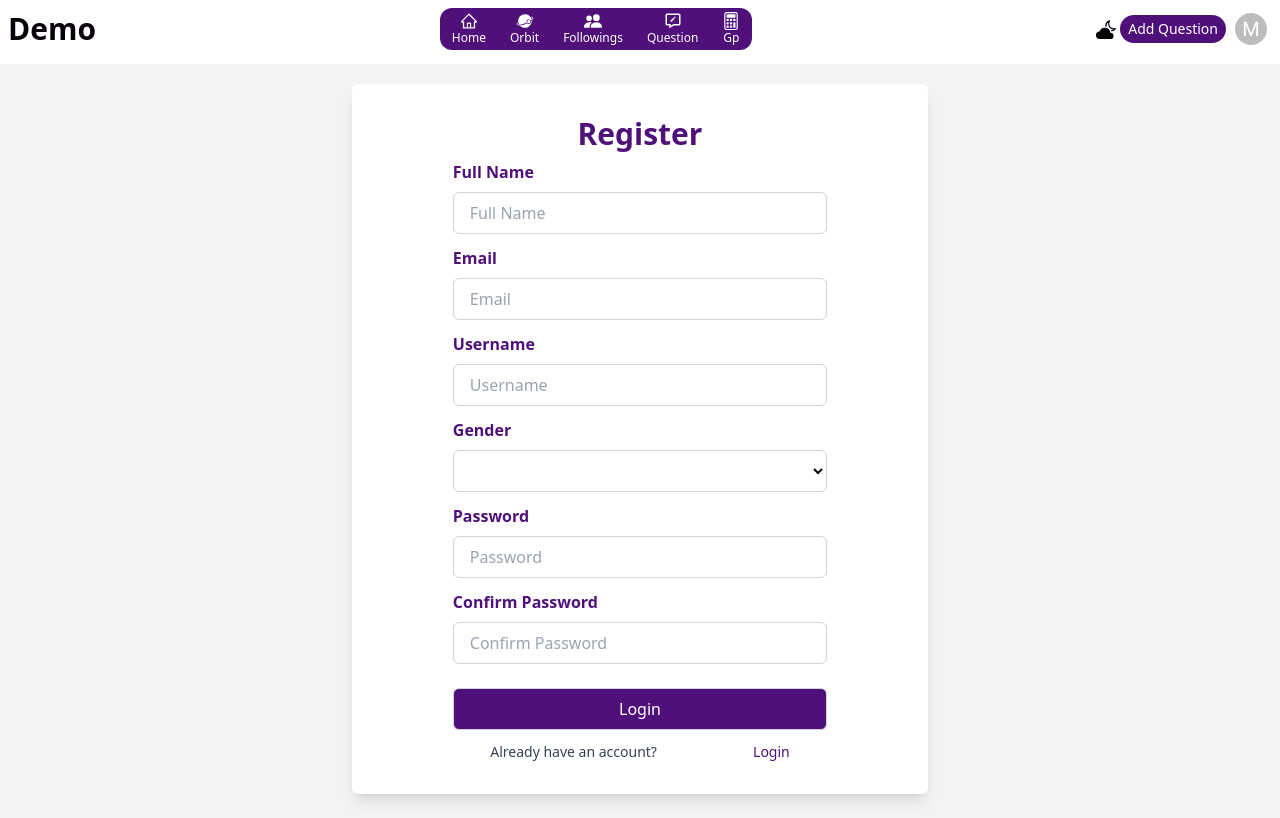
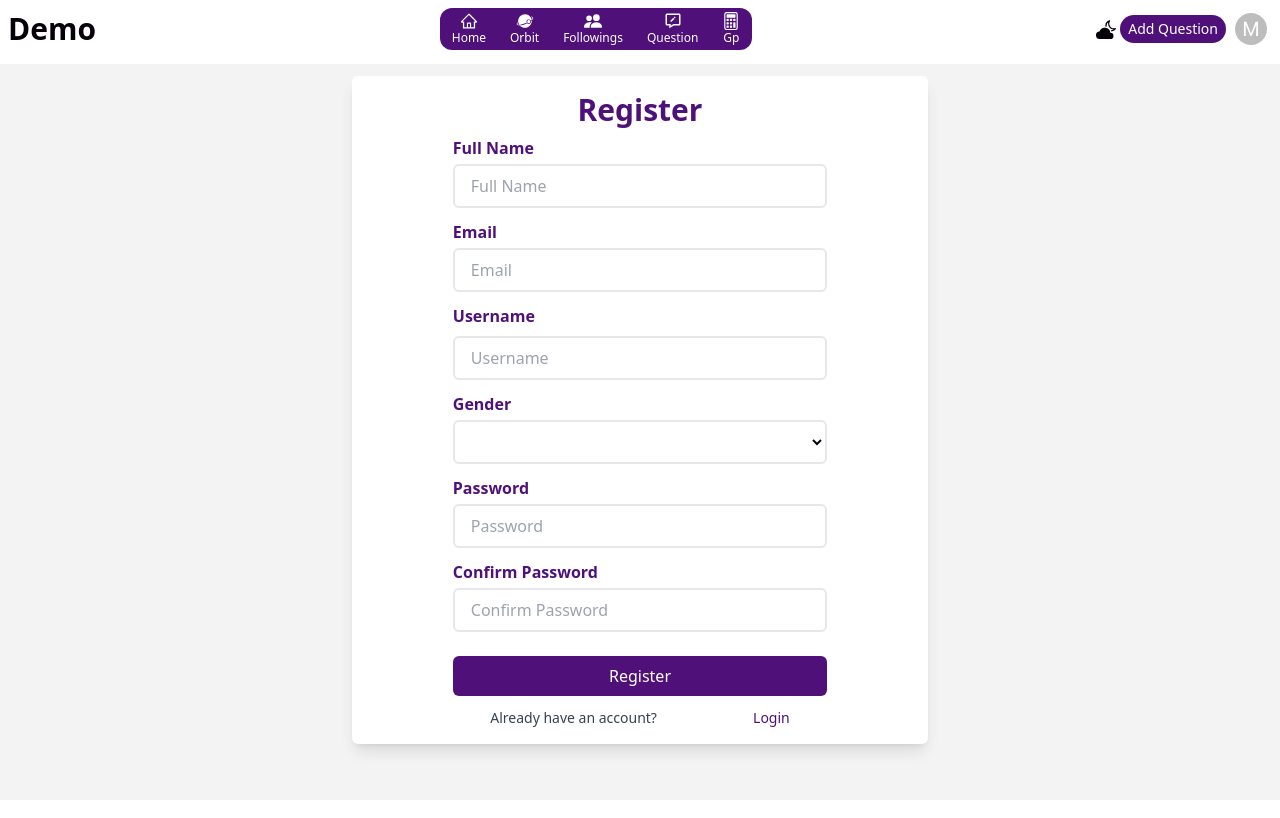
Before and after one commit to Adeosun01pluto/EchoMind, a React (Vite) app: page /register in a window 1280 px wide. Built offline with nearby package versions, Linux system fonts and the light colour scheme; no server answers.

Commit message:
ui ux styling

```diff
--- a/src/constants/constant.js
+++ b/src/constants/constant.js
@@ -1,5 +1,5 @@
-// export const BASE_URL = "http://localhost:4001"
-export const BASE_URL = "https://echo-server-8cvm.onrender.com"
+export const BASE_URL = "http://localhost:4001"
+// export const BASE_URL = "https://echo-server-8cvm.onrender.com"
 
 // export const Ads = <script async src="https://pagead2.googlesyndication.com/pagead/js/adsbygoogle.js?client=ca-pub-2148071257659578"
 // crossorigin="anonymous"></script>
--- a/src/pages/auth/Login.jsx
+++ b/src/pages/auth/Login.jsx
@@ -55,28 +55,28 @@ const Login = () => {
   return (
     <div className="w-[100%] md:w-[90%] py-6 mx-auto text-[#060109] flex justify-center">
       <div className=" w-[95%] md:w-[50%] py-8 dark:bg-[#171517] bg-[white] rounded-md flex flex-col shadow-lg items-center">
-        <p className='md:text-3xl text-xl py-3 text-[#4f1179] font-semibold'>Welcome Back</p>
+        <p className='md:text-3xl text-xl py-3 dark:text-white text-[#4f1179] font-semibold'>Welcome Back</p>
         <form onSubmit={handleSubmit} className="w-[95%] md:w-[65%] mt-5 mx-auto flex flex-col gap-4">
           <div className='flex flex-col gap-2'>
-            <label className="text-[#4f1179] text-md font-semibold">Username</label>
+            <label className="dark:text-white text-[#4f1179] text-md font-semibold">Username</label>
             <input
               type="text"
               name="username"
               value={formData.username}
               onChange={handleChange}
               placeholder="Username"
-              className="w-full px-4 focus:text-md text-md py-2 rounded-md border border-gray-300 focus:outline-none focus:ring-2 focus:ring-[#4f1179]"
+              className="w-full px-4 focus:text-md text-md py-2 rounded-md dark:border-0 border-2 dark:bg-[#000] dark:text-white bg-[white] focus:outline-none focus:ring-2 focus:ring-[#4f1179]"
             />
           </div>
           <div className='flex flex-col gap-2'>
-            <label className="text-[#4f1179] text-md font-semibold">Password</label>
+            <label className="dark:text-white text-[#4f1179] text-md font-semibold">Password</label>
             <input
               type="password"
               name="password"
               value={formData.password}
               onChange={handleChange}
               placeholder="Password"
-              className="w-full px-4 py-2 rounded-md focus:text-md text-md border border-gray-300 focus:outline-none focus:ring-2 focus:ring-[#4f1179]"
+              className="w-full px-4 py-2 rounded-md focus:text-md text-md dark:border-0 border-2 dark:bg-[#000] dark:text-white bg-[white] focus:outline-none focus:ring-2 focus:ring-[#4f1179]"
             />
           </div>
           <div className="error text-red-500">{error}</div>
@@ -97,7 +97,7 @@ const Login = () => {
           </span> : "Login" } </button>
           <div className="flex justify-between w-[80%] mx-auto text-sm items-center">
             <span className="text-sm text-gray-700">Do not have an account?</span>
-            <Link to="/register" className="text-[#4f1179]">Register</Link>
+            <Link to="/register" className="dark:text-white text-[#4f1179]">Register</Link>
           </div>
         </form>
       </div>
--- a/src/pages/auth/Register.jsx
+++ b/src/pages/auth/Register.jsx
@@ -55,26 +55,26 @@ const Register = () => {
   };
 
   return (
-    <div className="w-[100%] md:w-[90%] mx-auto py-6 text-[#060109] flex justify-center">
-      <div className="w-[95%] dark:bg-[#171517] bg-[white] md:w-[50%] py-8 rounded-md flex flex-col shadow-lg items-center">
-        <p className='md:text-3xl text-xl text-[#4f1179] font-semibold'>Register</p>
-        <form onSubmit={handleSubmit} className=" w-[95%] md:w-[65%] mt-2 mx-auto flex flex-col gap-2 md:gap-3">
-          <div className='flex flex-col gap-2'>
-            <label className="text-[#4f1179] text-md font-semibold">Full Name</label>
+    <div className="w-[100%] md:w-[90%] mx-auto py-4 text-[#060109] flex justify-center">
+      <div className="w-[95%] dark:bg-[#171517] bg-[white] md:w-[50%] py-4 rounded-md flex flex-col shadow-lg items-center">
+        <p className='md:text-3xl text-xl dark:text-white text-[#4f1179] font-semibold'>Register</p>
+        <form onSubmit={handleSubmit} className=" w-[95%] md:w-[65%] mt-2 mx-auto flex flex-col gap-1 md:gap-3">
+          <div className='flex flex-col gap-1'>
+            <label className="dark:text-white text-[#4f1179] text-md font-semibold">Full Name</label>
             <input
               type="text"
               name="fullname"
               value={formData.fullname}
               onChange={handleChange}
               placeholder="Full Name"
-              className="w-full px-4 py-2 rounded-md text-md focus:text-md focus:outline-none border border-gray-300 focus:ring-2 focus:ring-[#4f1179]"
+              className="w-full dark:border-0 border-2 px-4 py-2 rounded-md text-md focus:text-md focus:outline-none dark:bg-[#000] dark:text-white bg-[white] focus:ring-2 focus:ring-[#4f1179]"
             />
           </div>
-          <div className="flex flex-col gap-2">
-            <label className="text-[#4f1179] text-md font-semibold">Email</label>
+          <div className="flex flex-col gap-1">
+            <label className="dark:text-white text-[#4f1179] text-md font-semibold">Email</label>
             <input
               type="text"
-              className="w-full px-4 py-2 rounded-md text-md focus:text-md focus:outline-none border border-gray-300 focus:ring-2 focus:ring-[#4f1179]"
+              className="w-full dark:border-0 border-2 px-4 py-2 rounded-md text-md focus:text-md focus:outline-none dark:bg-[#000] dark:text-white bg-[white] focus:ring-2 focus:ring-[#4f1179]"
               name="email"
               value={formData.email}
               placeholder="Email"
@@ -82,20 +82,20 @@ const Register = () => {
             />
           </div>
           <div className="flex flex-col gap-2">
-            <label className="text-[#4f1179] text-md font-semibold">Username</label>
+            <label className="dark:text-white text-[#4f1179] text-md font-semibold">Username</label>
             <input
               type="text"
-              className="w-full px-4 py-2 rounded-md text-md focus:text-md focus:outline-none border border-gray-300 focus:ring-2 focus:ring-[#4f1179]"
+              className="w-full dark:border-0 border-2 px-4 py-2 rounded-md text-md focus:text-md focus:outline-none dark:bg-[#000] dark:text-white bg-[white] focus:ring-2 focus:ring-[#4f1179]"
               name="username"
               placeholder="Username"
               value={formData.username}
               onChange={handleChange}
             />
           </div>
-          <div className="flex flex-col gap-2">
-            <label className="text-[#4f1179] text-md font-semibold">Gender</label>
+          <div className="flex flex-col gap-1">
+            <label className="dark:text-white text-[#4f1179] text-md font-semibold">Gender</label>
             <select
-              className="w-full px-4 py-2 rounded-md focus:outline-none border border-gray-300 focus:ring-2 bg-white focus:ring-[#4f1179]"
+              className="w-full px-4 py-2 dark:border-0 border-2 rounded-md focus:outline-none dark:bg-[#000] dark:text-white bg-[white] focus:ring-2  focus:ring-[#4f1179]"
               name="gender"
               value={formData.gender}
               onChange={handleChange}
@@ -105,22 +105,22 @@ const Register = () => {
               <option value="female">Female</option>
             </select>
           </div>
-          <div className="flex flex-col gap-2">
-            <label className="text-[#4f1179] text-md font-semibold">Password</label>
+          <div className="flex flex-col gap-1">
+            <label className="dark:text-white text-[#4f1179] text-md font-semibold">Password</label>
             <input
               type="password"
-              className="w-full px-4 py-2 rounded-md text-md focus:text-md focus:outline-none border border-gray-300 focus:ring-2 focus:ring-[#4f1179]"
+              className="w-full dark:border-0 border-2 px-4 py-2 rounded-md text-md focus:text-md focus:outline-none dark:bg-[#000] dark:text-white bg-[white] focus:ring-2 focus:ring-[#4f1179]"
               name="password"
               placeholder="Password"
               value={formData.password}
               onChange={handleChange}
             />
           </div>
-          <div className="flex flex-col gap-2">
-            <label className="text-[#4f1179] text-md font-semibold">Confirm Password</label>
+          <div className="flex flex-col gap-1">
+            <label className="dark:text-white text-[#4f1179] text-md font-semibold">Confirm Password</label>
             <input
               type="password"
-              className="w-full px-4 py-2 rounded-md text-md focus:text-md focus:outline-none border border-gray-300 focus:ring-2 focus:ring-[#4f1179]"
+              className="w-full dark:border-0 border-2 px-4 py-2 rounded-md text-md focus:text-md focus:outline-none dark:bg-[#000] dark:text-white bg-[white] focus:ring-2 focus:ring-[#4f1179]"
               name="confirmPassword"
               placeholder="Confirm Password"
               value={formData.confirmPassword}
@@ -133,7 +133,7 @@ const Register = () => {
           }
           <button
             type="submit"
-            className="w-full bg-[#4f1179] flex items-center justify-center gap-1 text-white py-2 px-4 rounded-md hover:bg-[#4f1179] focus:outline-none border border-gray-300"
+            className="w-full bg-[#4f1179] flex items-center justify-center gap-1 text-white py-2 px-4 rounded-md hover:bg-[#4f1179] focus:outline-none  dark:text-white"
           >{loading ? <span className='flex items-center justify-center'>
             <ThreeDots
             height="20"
@@ -145,11 +145,11 @@ const Register = () => {
             wrapperClassName=""
             visible={true}
             />
-          </span> : "Login" }
+          </span> : "Register" }
         </button>
           <div className="flex justify-between w-[80%] mx-auto text-sm items-center">
             <span className="text-sm text-gray-700">Already have an account?</span>
-            <Link to="/login" className="text-[#4f1179]">Login</Link>
+            <Link to="/login" className="dark:text-white text-[#4f1179]">Login</Link>
           </div>
         </form>
       </div>
--- a/src/pages/common/Comment.jsx
+++ b/src/pages/common/Comment.jsx
@@ -123,7 +123,7 @@ function Comment({comment, getComment, postId}) {
         {/* Comment Header */}
         <div className="p-1 md:p-2 w-[100%] flex gap-2 md:gap-3 ">
             <Link to={`/profile/${comment.userId}`}>
-              <div className='w-10 h-10 rounded-full dark:text-[#f2e4fb] text-[#060109]'>
+              <div className='w-8 h-8 rounded-full dark:text-[#f2e4fb] text-[#060109]'>
                 {profile?.profileImage ?
                     <img className="rounded-full w-full h-full object-cover" src={`${BASE_URL}/images/${profile?.profileImage}`} alt="" />
                     :
--- a/src/pages/layout/feeds/CreatePostForm.jsx
+++ b/src/pages/layout/feeds/CreatePostForm.jsx
@@ -62,10 +62,10 @@ const CreatePostForm = ({ onCreatePost, refetch, onCreateQuestion}) => {
   return (
     <div>
       <div>
-        <div onClick={handleClickOpen} className=" border-2 border-gray-300 mx-auto shadow-lg bg-white rounded-sm p-2 py-6 md:p-3 mb-2">
+        <div onClick={handleClickOpen} className=" dark:border-0 border-2  mx-auto shadow-lg dark:bg-[#171517] bg-[#f3f3f3] rounded-sm p-2 mb-2">
           <div className="flex gap-2">
             <Link to={`/profile/${loggedInUserId}`}>
-              <div className='w-10 h-10 rounded-full bg-black'>
+              <div className='w-9 h-9 rounded-full bg-black'>
                     {profilePic?.profileImage ?
                     <img className="rounded-full w-full h-full object-cover" src={`${BASE_URL}/images/${profilePic?.profileImage}`} alt="" />
                     :
@@ -73,7 +73,7 @@ const CreatePostForm = ({ onCreatePost, refetch, onCreateQuestion}) => {
                     }
               </div>
             </Link>
-            <input type="text" className="rounded-md w-[100%] p-2 bg-gray-100 border-[1px] border-gray-400 focus:text-sm text-sm outline-none " placeholder="What do you wanna ask or share?"/>
+            <input type="text" className="rounded-md w-[100%] p-2 dark:bg-[#171517] bg-[#f3f3f3] focus:text-md text-md outline-none " placeholder="What do you wanna ask or share?"/>
           </div>
         </div>
       </div>
--- a/src/pages/layout/feeds/Feed.jsx
+++ b/src/pages/layout/feeds/Feed.jsx
@@ -248,7 +248,7 @@ function Feed({post, refetch}) {
               <div className='mt-2 w-full min-h-16'>
                 <div className="mx-auto flex p-2 items-center dark:bg-[#060109] dark:mx-1 bg-[#f2e4fb] gap-2">
                   <Link to={`/profile/${post.userId}`}>
-                  <div className='w-10 h-10 rounded-full bg-black'>
+                  <div className='w-8 h-8 rounded-full bg-black'>
                     {profilePic?.profileImage ?
                     <img className="rounded-full w-full h-full object-cover" src={`${BASE_URL}/images/${profilePic?.profileImage}`} alt="" />
                     :
```
Also changed, not shown: src/pages/layout/feeds/Feeds.jsx (+9 -2 lines), src/pages/layout/followings/Followings.jsx (+28 -8 lines), src/pages/layout/questions/Questions.jsx (+16 -2 lines).
